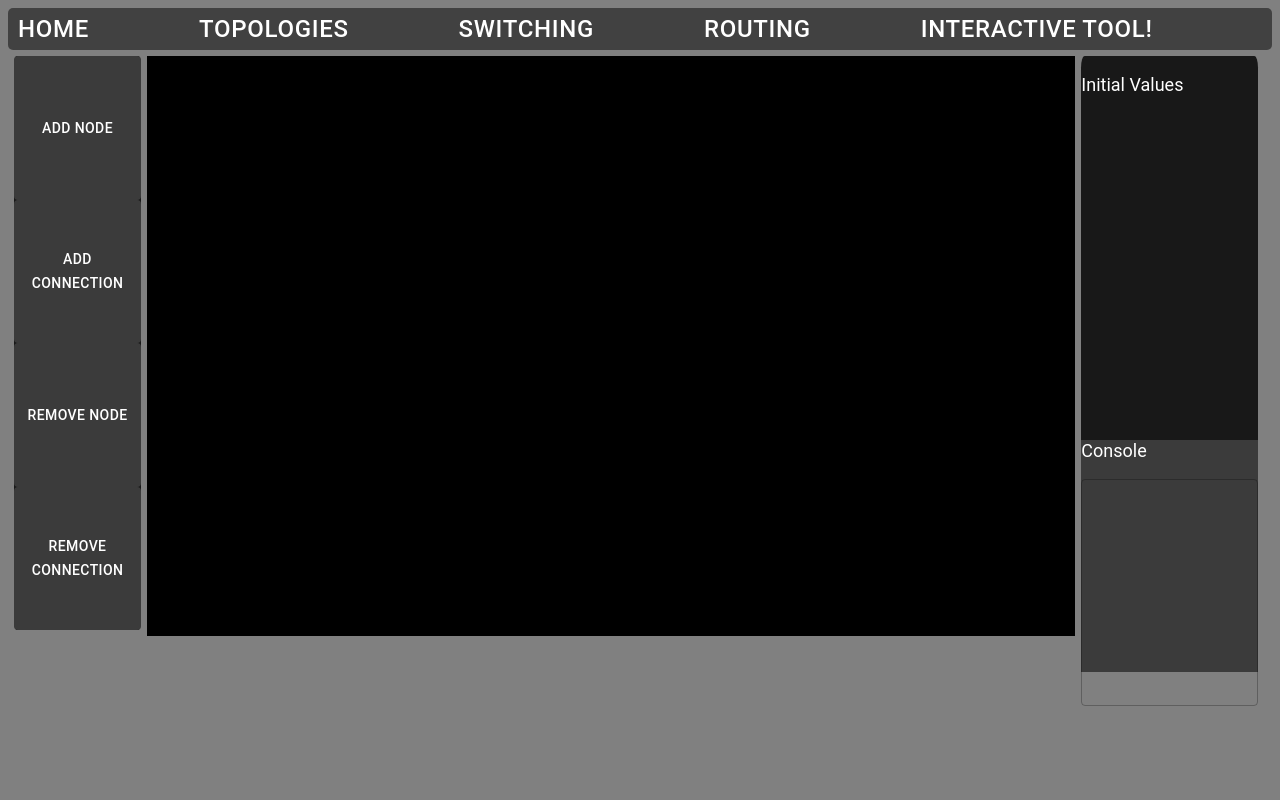
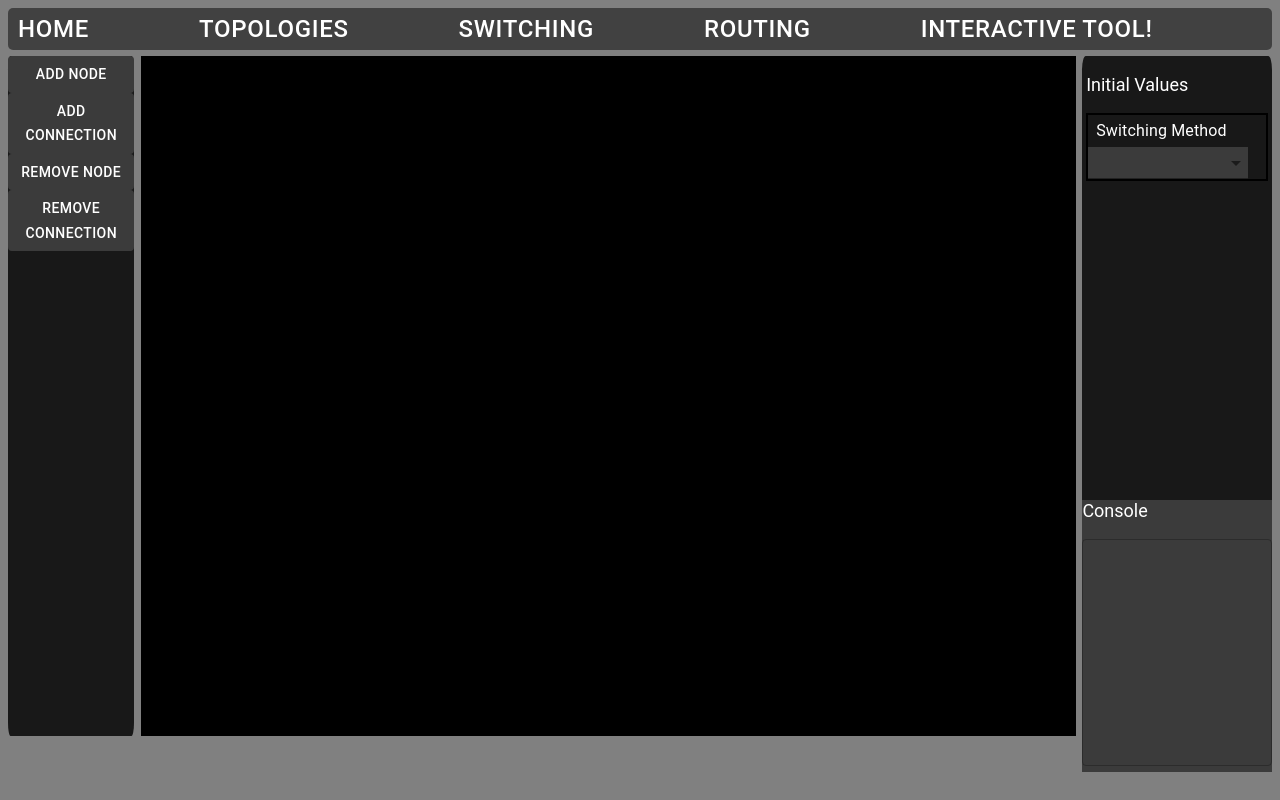
Before and after one commit to etharinoh/Diss, a React (Create React App) app in the folder my-app/: page /interactive in a window 1280 px wide. Built offline with nearby package versions, Linux system fonts and the light colour scheme.

Commit message:
raycast issues

```diff
--- a/my-app/src/containers/HomePageBuilder.js
+++ b/my-app/src/containers/HomePageBuilder.js
@@ -51,13 +51,14 @@ function FormRow1(){
                     <h1>Website Name</h1>
                     <p>This is an online revision tool which i am creating as my third year project, it is supposed to be used to educate students on topics such as
                     network topologies and switching methods. It also has an interactve tool allowinng students to create their own network topologies and perform
-                    switching methods on it.Please click one of the three links to head to their corresponding areas:</p>
+                    switching methods on it.Please click one of the three links to head to their corresponding areas:
                     <ul>
                         <li><b>Interactive Tool</b> - This allows you to create your own topology and perform different switching / routing methods on it.</li>
                         <li><b>Switching Methods</b> - This has information on switching methods desribing how they are performed and their properties.</li>
                         <li><b>Routing Methods</b> - This has information on routing methods desribinghow they are performed and their properties.</li>
                         <li><b>Topologies Revision</b> - Here you are able to view common topology designs and see their advantages and disadvantages.</li>
                     </ul>
+                    </p>
                 </Paper>
             </Grid>
 
--- a/my-app/src/containers/InteractiveTool/Interactive.css
+++ b/my-app/src/containers/InteractiveTool/Interactive.css
@@ -1,24 +1,31 @@
 #left{
     width: 10%;
     background-color: #181818;
-    margin: .5%;
+    margin-right: .5%;
+    margin-top: .5%;
     border-radius: 2%;
+    height: 85vh;
 }
 #canvas{
     margin-top: .5%;
     position: static;
+    height: auto;
+    width: 74%;
+    height: 85vh;
+    padding: 0;
 }
 #right{
-    width: 14%;
+    width: 15%;
     background-color: #181818;
     margin-left: .5%;
     margin-top: .5%;
     border-radius: 2%;
+    height: 85vh
 }
 #Interactive_Container{
     flex-wrap: wrap;
     display: flex;
-    height: 100%
+    height: 100%;
 }
 
 #init_val{
@@ -35,17 +42,25 @@
     height: 100%;
     width: 100%;
 }
-p{
+p, label{
     color: white;
 }
-#state_button{
+#init_val{
+    padding-left: 2%;
+    padding-right: 2%;
+}
+#initial_container{
+    border: 2px;
+    border-style: solid;
+}
+.MuiInputBase-root{
+    width: 90%;
+    background-color: #3b3b3b;
+    color:white;
+}
+#AddNode, #RemoveNode, #RemoveConnection, #AddConnection{
     height: 25%;
     width: 100%;
     color: white;
     background-color: #3b3b3b;
 }
-#state_button:hover{
-    background-color: greenyellow;
-    height: 25%;
-    width: 100%
-}
--- a/my-app/src/containers/InteractiveTool/InteractiveBuilder.js
+++ b/my-app/src/containers/InteractiveTool/InteractiveBuilder.js
@@ -2,9 +2,11 @@ import Navigation from "../../components/navigation";
 
 import * as THREE from "three";
 import { Component } from "react";
+import React from 'react';
 
-import { TextField, Button } from "@material-ui/core"
+import { TextField, Button, InputLabel, Select, MenuItem, makeStyles, withTheme, ButtonGroup } from "@material-ui/core"
 import "./Interactive.css"
+
 
 
 //Creates an enum for the different options for the selected button
@@ -18,62 +20,107 @@ const button_options = {
 //Holds the enum value for which button is selected, used for onclick.
 var buttonChecked = button_options.NONE;
 
-var width = window.innerWidth*0.725;
-var height = window.innerHeight*0.725;
 
 
 var scene = new THREE.Scene();
-var camera = new THREE.PerspectiveCamera( 10, width/height, 0.1, 2000 );
+var camera;
 var renderer = new THREE.WebGLRenderer();
+var container;
+
+class Tool extends Component {
+  componentDidMount() {
+
+    container = document.getElementById('canvas');
+    renderer.setSize(container.clientWidth, container.clientHeight);
 
 
-class Tool extends Component{
-    componentDidMount() {
-        // === THREE.JS CODE START ===
+    var geometry = new THREE.BoxGeometry(1, 1, 1);
+    var material = new THREE.MeshBasicMaterial({ color: 0x00ff00 });
+    var cube = new THREE.Mesh(geometry, material);
 
 
-        renderer.setSize( width, height );
-        document.body.appendChild( renderer.domElement );
-        var geometry = new THREE.BoxGeometry( 1, 1, 1 );
-        var material = new THREE.MeshBasicMaterial( { color: 0x00ff00 } );
-        var cube = new THREE.Mesh( geometry, material );
 
 
-        var container = document.getElementById( 'canvas' );
+    container.appendChild(renderer.domElement);
+    container.addEventListener('mousedown', this.clickHandler, false);
+    window.addEventListener('resize', listenResize, false);
 
-        container.appendChild( renderer.domElement );
 
-        //scene.add(cube);
-        camera.position.z = 10;
+    camera = new THREE.PerspectiveCamera(10, 1, 0.1, 50)
+    camera.position.z = 12;
+    camera.updateProjectionMatrix();
+  raycaster.setFromCamera(mouse, camera);
+
     var animate = function () {
-          requestAnimationFrame( animate );
-          renderer.render( scene, camera );
+      requestAnimationFrame(animate);
+      renderer.render(scene, camera);
     };
     animate();
-        // === THREE.JS EXAMPLE CODE END ===
   }
+
+
+  points = [];
+
+
+  clickHandler = (event) => {
+    const material = new THREE.LineBasicMaterial({ color: 0x0000ff });
+
+    switch (buttonChecked) {
+      case button_options.ADDNODE:
+        addNode(event);
+        break;
+      case button_options.ADDCONNECT:
+        var current = addConnection(event);
+        if (this.points.length == 0) {
+          this.points.push(current);
+          consoleAdd("Point added at: " + current);
+        }
+        else {
+          this.points.push(current);
+          const geometry = new THREE.BufferGeometry().setFromPoints(this.points);
+          const line = new THREE.Line(geometry, material);
+          scene.add(line);
+          var animate = function () {
+            requestAnimationFrame(animate);
+            renderer.render(scene, camera);
+          };
+          animate();
+          consoleAdd("Connection added");
+        }
+        break;
+      case button_options.REMOVENODE:
+        removeNode(event);
+        break;
+      case button_options.REMOVECONNECT:
+        removeConnection(event);
+        break;
+      default:
+        consoleAdd("No mode selected")
+    }
+  }
+
   render() {
     return (
-          <div>
-
+      <div id="Tool_Wrapper" >
       </div>
     )
   }
 }
 
 
-class InteractiveBuilder extends Component{
-  render(){
-    return(
-      <div>
+class InteractiveBuilder extends Component {
+  constructor(props) {
+    super(props);
+    this.myRef = React.createRef();
+  }
+  render() {
+    return (
+      <div id="Interactive_whole">
         <Navigation />
         <div id="Interactive_Container">
 
           <div id="left">
-          <Button id="state_button"> Add Node</Button>
-          <Button id="state_button"> Add Connection</Button>
-          <Button id="state_button"> Remove Node</Button>
-          <Button id="state_button"> Remove Connection</Button>
+            <ButtonsGroup />
           </div>
           <div id="canvas">
             <Tool />
@@ -81,7 +128,7 @@ class InteractiveBuilder extends Component{
           <div id="right">
             <div id="init_val">
               <p>Initial Values</p>
-              {/* Setup form in here*/}
+              <InitialValues />
             </div>
             <div id="console">
               <p>Console</p>
@@ -94,7 +141,6 @@ class InteractiveBuilder extends Component{
                 width={100}
                 disabled
                 fullWidth={true}
-                sc
               />
             </div>
           </div>
@@ -103,78 +149,163 @@ class InteractiveBuilder extends Component{
     )
   }
 }
+
+const useStyles = makeStyles((theme) => ({
+  label: {
+    margin: theme.spacing(1),
+    color: "white"
+  },
+  state_button: {
+    width: "100%",
+    color: "white",
+    backgroundColor: "#3b3b3b",
+    height: "100%"
+
+  }
+}));
+
+function ButtonsGroup() {
+  return (
+    <div>
+      <Button className={useStyles().state_button} onClick={addNodeClick} id="AddNode"> Add Node</Button>
+      <Button className={useStyles().state_button} onClick={addConnectionClick} id="AddConnection"> Add Connection</Button>
+      <Button className={useStyles().state_button} onClick={removeNodeClick} id="RemoveNode"> Remove Node</Button>
+      <Button className={useStyles().state_button} onClick={removeConnectionClick} id="RemoveConnection"> Remove Connection</Button>
+    </div>
+  )
+}
+
+function InitialValues() {
+  const classes = useStyles();
+  const [method, setMethod] = React.useState("");
+
+  const handleChange = (event) => {
+    setMethod(event.target.value);
+  }
+  return (
+    <div id="initial_container">
+      <InputLabel id="lbl_Sw_Method" className={classes.label}>Switching Method</InputLabel>
+      <Select labelId="lbl_Sw_Method" id="select_Sw_Method" value={method} onChange={handleChange}>
+        <MenuItem value="Circuit">Circuit Switching</MenuItem>
+        <MenuItem value="Packet">Packet Switching</MenuItem>
+      </Select>
+    </div>
+  )
+}
+
+
+function listenResize() {
+
+  //camera.aspect = (container.clientWidth / container.clientHeight);
+  camera.updateProjectionMatrix();
+  renderer.setSize(container.clientWidth, container.clientHeight);
+
+}
+
 const raycaster = new THREE.Raycaster();
 const mouse = new THREE.Vector2();
-window.addEventListener('mousedown', addCircle,false);
 
-function addCircle(event){
+
+
+function addNode(event) {
   {
-    const circle = new THREE.Shape();
+    mouse.x = ((event.clientX - renderer.domElement.offsetLeft) / renderer.domElement.clientWidth) * 2 - 1;
+    mouse.y = - ((event.clientY - renderer.domElement.offsetTop) / renderer.domElement.clientHeight) * 2 + 1;
 
-    mouse.x = ( ( event.clientX - renderer.domElement.offsetLeft ) / renderer.domElement.clientWidth ) * 2 - 1;
-    mouse.y = - ( ( event.clientY - renderer.domElement.offsetTop ) / renderer.domElement.clientHeight ) * 2 + 1;
-
-    //alert(event.clientX + "y " + event.clientY);
 
     const radius = 0.1;
-    circle.absarc(mouse.x, mouse.y, radius);
 
     const segments = 100;
-    const geometry = new THREE.ShapeGeometry(circle, segments / 2);
-
-    const material = new THREE.MeshBasicMaterial({
-      color: "#F2AFAF",
-      side: THREE.DoubleSide,
-      depthWrite: false
-    });
-
-    const mesh = new THREE.Mesh(geometry, material);
-
-    scene.add(mesh);
+    const geometry = new THREE.CircleGeometry( radius, segments );
+    const material = new THREE.MeshBasicMaterial( { color: 0xF2AFAF } );
+    const circle = new THREE.Mesh( geometry, material );
+    circle.position.set(mouse.x,mouse.y,1);
+    scene.add(circle);
 
     var animate = function () {
-      requestAnimationFrame( animate );
-      renderer.render( scene, camera );
+      requestAnimationFrame(animate);
+      renderer.render(scene, camera);
     };
     animate();
 
-    consoleAdd("Circle added at: " + mouse.x +", " + mouse.y);
+    consoleAdd("Circle added at: " + circle.position.x + ", " + circle.position.y);
   }
 }
-
-function addConnection(event){
+var intersects = [];
+function addConnection(event) {
   //draw a line by selecting two circle, raycaster, highlight
+  intersects = [];
+  raycaster.setFromCamera( mouse, camera );
+  intersects = raycaster.intersectObjects(scene.children);
+  console.log(intersects);
+  intersects[0].object.material.color.set(0xff0000);
+  return intersects[0].object.position;
 }
 
 //If the click isnt on a
-function removeNode(event){
+function removeNode(event) {
   //If a node is clicked, remove the node and any connections that it has
 }
-function removeConnection(event){
+function removeConnection(event) {
   //If a connection is clicked delete it
 }
 
-function consoleClear(){
+function consoleClear() {
   //Get document text and clear
   document.getElementById("consoleText").value = "";
 }
-function consoleAdd(toAdd){
-  document.getElementById("consoleText").value += "\n>>"+toAdd;
+function consoleAdd(toAdd) {
+  document.getElementById("consoleText").value = ">> " + toAdd + "\n" + document.getElementById("consoleText").value;
 }
 
+function addNodeClick() {
+  if (buttonChecked == button_options.ADDNODE) {
+    //Clear colours
+    buttonChecked = button_options.NONE;
+  }
+  else {
+    //Clear button method, change to selected
+    buttonChecked = button_options.ADDNODE;
+  }
+  consoleAdd("Button Selected: " + buttonChecked);
+}
+function removeNodeClick() {
+  if (buttonChecked == button_options.REMOVENODE) {
+    //Clear colours
+    buttonChecked = button_options.NONE;
+  }
+  else {
+    //Clear button method, change to selected
+    buttonChecked = button_options.REMOVENODE;
+  }
+  consoleAdd("Button Selected: " + buttonChecked);
+}
 
-function addConnectClick(){
+function addConnectionClick() {
   if (buttonChecked == button_options.ADDCONNECT) {
     //Clear colours
     buttonChecked = button_options.NONE;
   }
-  else{
+  else {
     //Clear button method, change to selected
     buttonChecked = button_options.ADDCONNECT;
   }
+  consoleAdd("Button Selected: " + buttonChecked);
+}
+function removeConnectionClick() {
+  if (buttonChecked == button_options.REMOVECONNECT) {
+    //Clear colours
+    buttonChecked = button_options.NONE;
+  }
+  else {
+    //Clear button method, change to selected
+    buttonChecked = button_options.REMOVECONNECT;
+  }
+  consoleAdd("Button Selected: " + buttonChecked);
 }
 
-function clearButton(){
 
+function clearButton() {
+  consoleClear();
 }
 export default InteractiveBuilder;
--- a/my-app/src/index.css
+++ b/my-app/src/index.css
@@ -2,3 +2,6 @@ body{
     background-color: #808080;
     font-family: 'Roboto', Tahoma, Geneva, Verdana, sans-serif;
 }
+h1{
+    color: white;
+}
```
Also changed, not shown: my-app/src/containers/InteractiveTool/ButtonGroup.js (added), 2 other files (tests, documents, lock files or other folders). Lines whose indentation alone changed are shown as unchanged.
